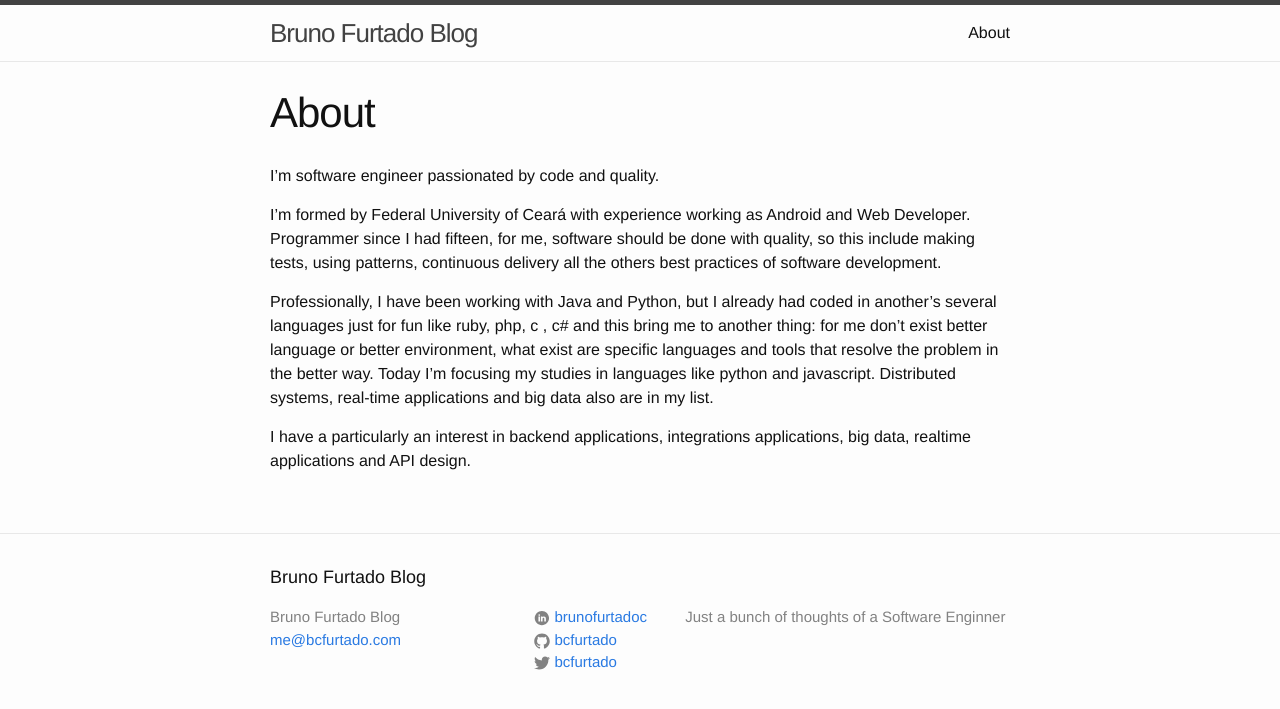
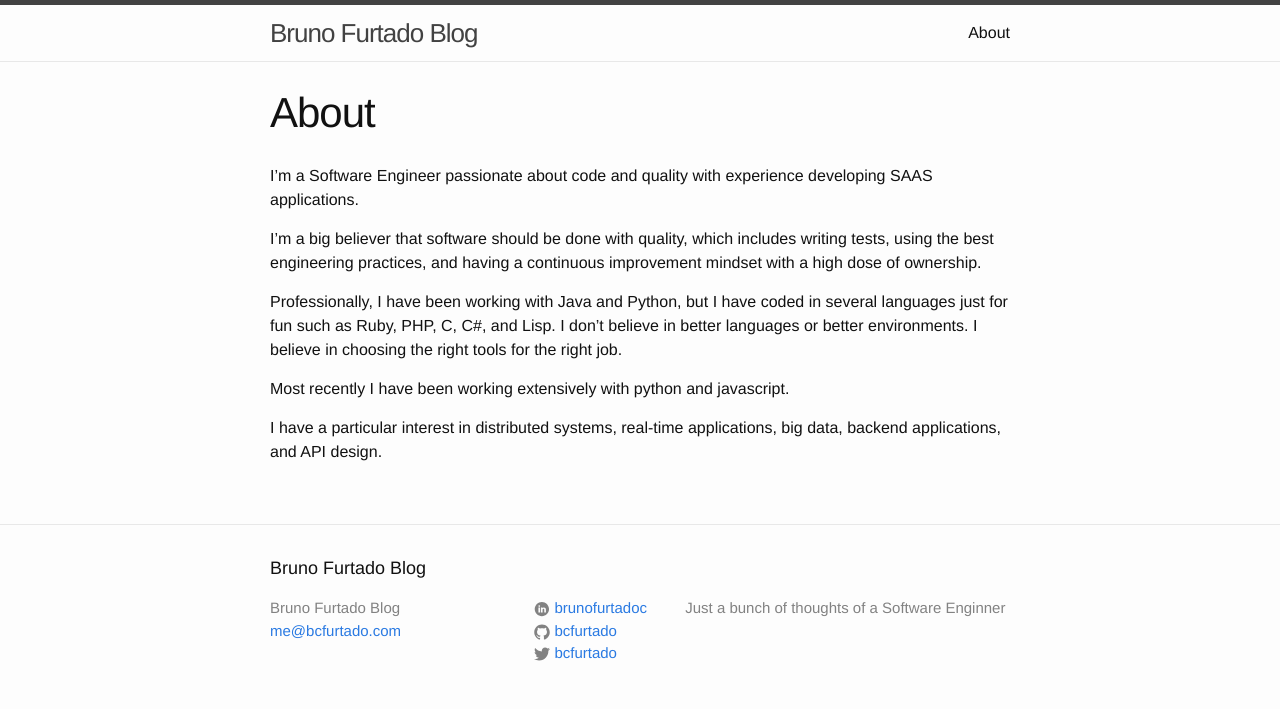
Before and after one commit to bcfurtado/bcfurtado.github.io, a Jekyll site: the page built from about.md, in a window 1280 px wide. Shown: the top 709 px of the page. Built offline with Jekyll 4.4.1, drawn with Linux system fonts in a browser that asks for light colours.

Commit message:
Update about me page

```diff
--- a/about.md
+++ b/about.md
@@ -4,10 +4,12 @@ title: About
 permalink: /about/
 ---
 
-I'm software engineer passionated by code and quality.
+I'm a Software Engineer passionate about code and quality with experience developing SAAS applications.
 
-I'm formed by Federal University of Ceará with experience working as Android and Web Developer. Programmer since I had fifteen, for me, software should be done with quality, so this include making tests, using patterns, continuous delivery all the others best practices of software development.
+I'm a big believer that software should be done with quality, which includes writing tests, using the best engineering practices, and having a continuous improvement mindset with a high dose of ownership.
 
-Professionally, I have been working with Java and Python, but I already had coded in another’s several languages just for fun like ruby, php, c , c# and this bring me to another thing: for me don’t exist better language or better environment, what exist are specific languages and tools that resolve the problem in the better way. Today I'm focusing my studies in languages like python and javascript. Distributed systems, real-time applications and big data also are in my list.
+Professionally, I have been working with Java and Python, but I have coded in several languages just for fun such as Ruby, PHP, C, C#, and Lisp. I don't believe in better languages or better environments. I believe in choosing the right tools for the right job.
 
-I have a particularly an interest in backend applications, integrations applications, big data, realtime applications and API design.
+Most recently I have been working extensively with python and javascript.
+
+I have a particular interest in distributed systems, real-time applications, big data, backend applications, and API design.
```
